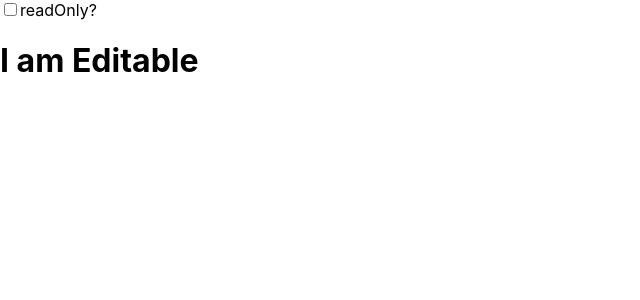
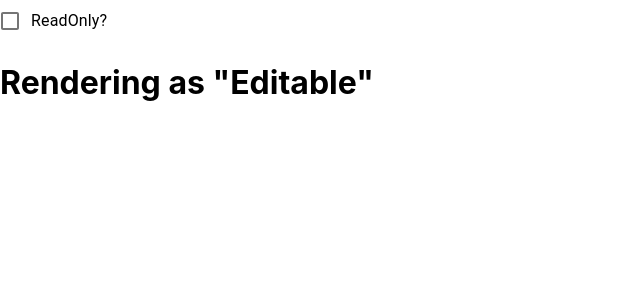
Before and after one commit to agonzalezjr/materialui-readonly-datepicker, a React (Create React App) app: page / in a window 1280 px wide. Shown: the top 300 px of the page, without its empty margins (0-640 px from the left). Built offline with nearby package versions, Linux system fonts and the light colour scheme.

Commit message:
Add MaterialUI

```diff
--- a/package.json
+++ b/package.json
@@ -3,6 +3,8 @@
   "version": "0.1.0",
   "private": true,
   "dependencies": {
+    "@material-ui/core": "^4.4.0",
+    "@material-ui/pickers": "^3.2.5",
     "@types/jest": "24.0.18",
     "@types/node": "12.7.4",
     "@types/react": "16.9.2",
--- a/src/App.tsx
+++ b/src/App.tsx
@@ -1,5 +1,6 @@
 import React, { useState } from 'react';
 import './App.css';
+import { Checkbox, FormControlLabel } from '@material-ui/core';
 
 const App: React.FC = () => {
 
@@ -7,9 +8,15 @@ const App: React.FC = () => {
 
   return (
     <div>
-      <input type="checkbox" id="scales" name="scales" checked={readOnly} onChange={() => setReadOnly(!readOnly)}/>
-      <text>readOnly?</text>
-      <h1>I am {readOnly ? "ReadOnly" : "Editable"}</h1>
+      <FormControlLabel
+        control={
+          <Checkbox
+            checked={readOnly}
+            onChange={() => setReadOnly(!readOnly)}
+          />}
+        label="ReadOnly?"
+      />
+      <h1>Rendering as "{readOnly ? "ReadOnly" : "Editable"}"</h1>
     </div>
   );
 }
```
Also changed, not shown: 1 other file (tests, documents, lock files or other folders).
